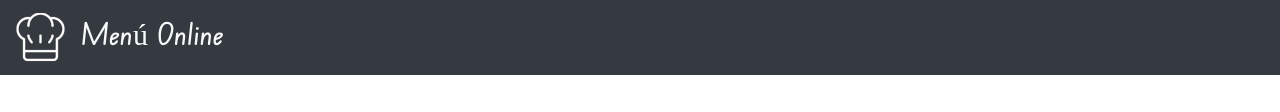
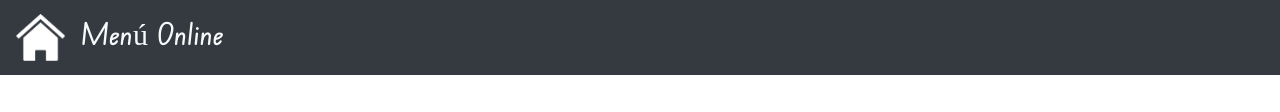
Before and after one commit to MonikCampos/PreEntrega2-Campos, a plain HTML site: page pages/menu.html in a window 1280 px wide. Shown: the part 400-512 px from the top of the page. Drawn offline with nearby package versions, Linux system fonts and the light colour scheme.

Commit message:
Versión Final: Icono de Home

```diff
--- a/pages/menu.html
+++ b/pages/menu.html
@@ -43,7 +43,7 @@
       });
     </script>
     <a class="navbar-brand" href="../index.html" data-toggle="tooltip" data-placement="bottom" title="Home">
-      <img src="../asset/img/chef.png" alt="Menú">
+      <img src="../asset/img/home.png" alt="Menú">
     </a>
     <h2 class="text-light">Menú Online</h2>
   </nav>
```
Also changed, not shown: pages/reserva.html (+1 -1 lines), asset/img/home.png (added).
